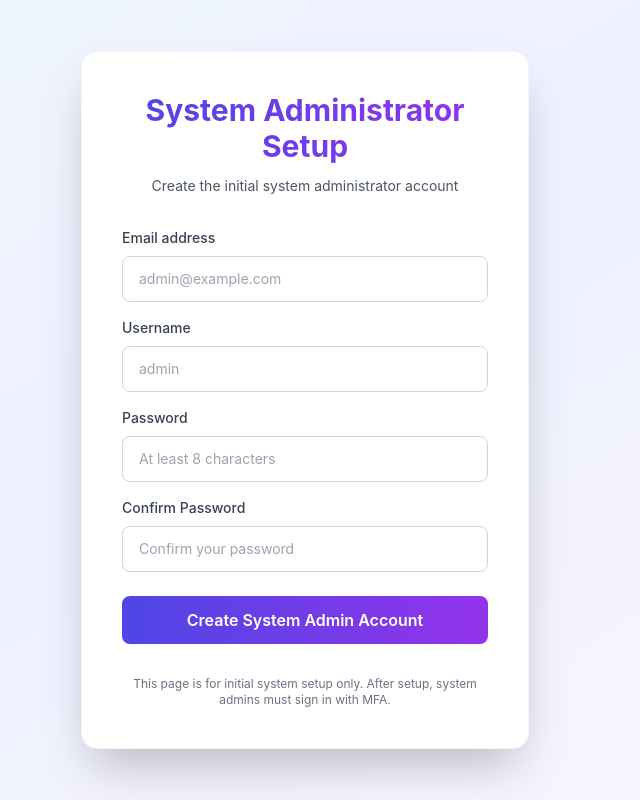
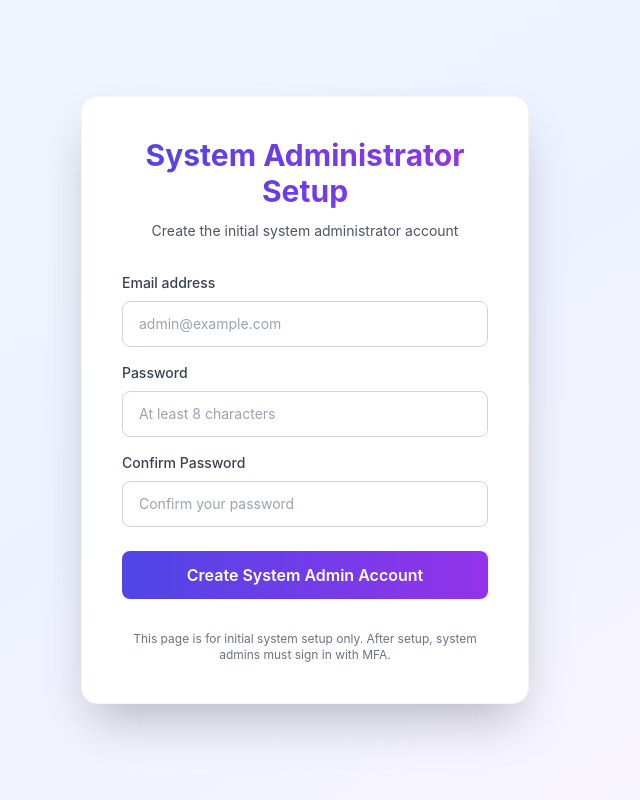
Before and after one commit to jdelfino/coding-tool, a Next.js app: page /auth/bootstrap in a window 1280 px wide. Shown: the whole page, without its empty margins (335-975 px from the left). Built offline with nearby package versions, Linux system fonts and the light colour scheme.

Commit message:
fix: remove username field from bootstrap page
Username is now derived from email (part before @) since usernames
are being phased out.

Co-Authored-By: Claude Opus 4.5 <noreply@anthropic.com>

```diff
--- a/src/app/auth/bootstrap/page.tsx
+++ b/src/app/auth/bootstrap/page.tsx
@@ -8,7 +8,6 @@ export default function BootstrapPage() {
   const [email, setEmail] = useState('');
   const [password, setPassword] = useState('');
   const [confirmPassword, setConfirmPassword] = useState('');
-  const [username, setUsername] = useState('');
   const [error, setError] = useState('');
   const [isLoading, setIsLoading] = useState(false);
   const router = useRouter();
@@ -18,8 +17,8 @@ export default function BootstrapPage() {
     setError('');
 
     // Validation
-    if (!email.trim() || !password || !username.trim()) {
-      setError('All fields are required');
+    if (!email.trim() || !password) {
+      setError('Email and password are required');
       return;
     }
 
@@ -35,11 +34,14 @@ export default function BootstrapPage() {
 
     setIsLoading(true);
 
+    // Derive username from email (part before @)
+    const username = email.trim().split('@')[0];
+
     try {
       const response = await fetch('/api/auth/register', {
         method: 'POST',
         headers: { 'Content-Type': 'application/json' },
-        body: JSON.stringify({ email: email.trim(), password, username: username.trim() }),
+        body: JSON.stringify({ email: email.trim(), password, username }),
       });
 
       const data = await response.json();
@@ -81,21 +83,6 @@ export default function BootstrapPage() {
                 placeholder="admin@example.com"
                 value={email}
                 onChange={(e) => setEmail(e.target.value)}
-                disabled={isLoading}
-              />
-            </div>
-
-            <div>
-              <label htmlFor="username" className="block text-sm font-medium text-gray-700 mb-2">
-                Username
-              </label>
-              <input
-                id="username"
-                type="text"
-                className="appearance-none rounded-lg relative block w-full px-4 py-3 border border-gray-300 placeholder-gray-400 text-gray-900 focus:outline-none focus:ring-2 focus:ring-indigo-500 focus:border-transparent sm:text-sm disabled:bg-gray-50"
-                placeholder="admin"
-                value={username}
-                onChange={(e) => setUsername(e.target.value)}
                 disabled={isLoading}
               />
             </div>
```
Also changed, not shown: .claude/skills/epic-coordinator/SKILL.md, 1 other file (tests, documents, lock files or other folders).
